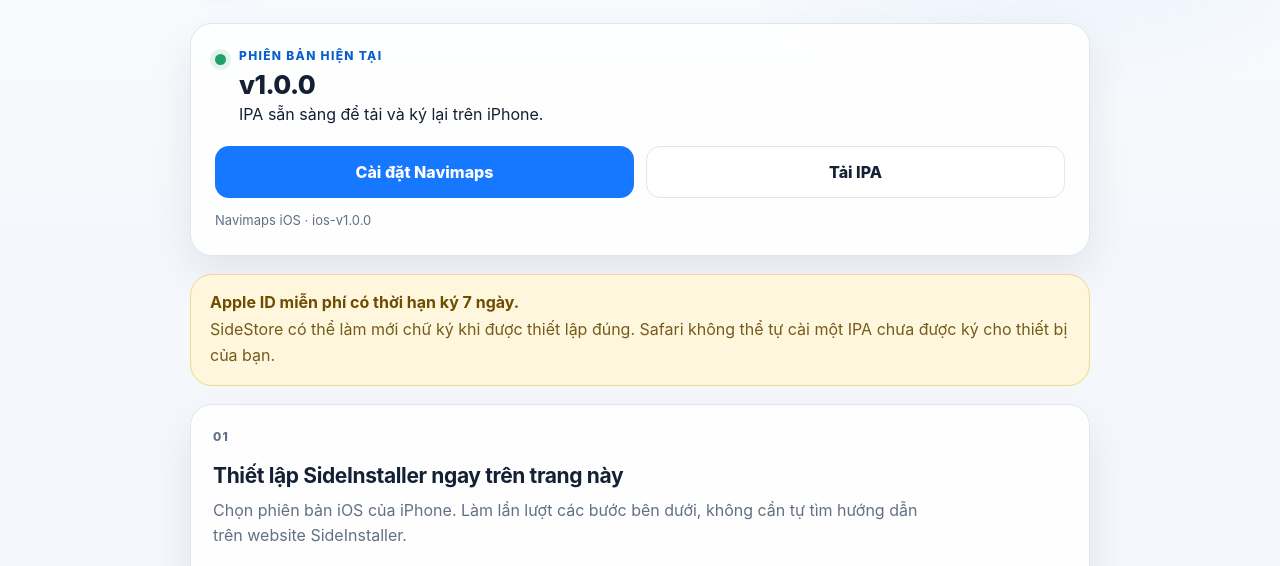
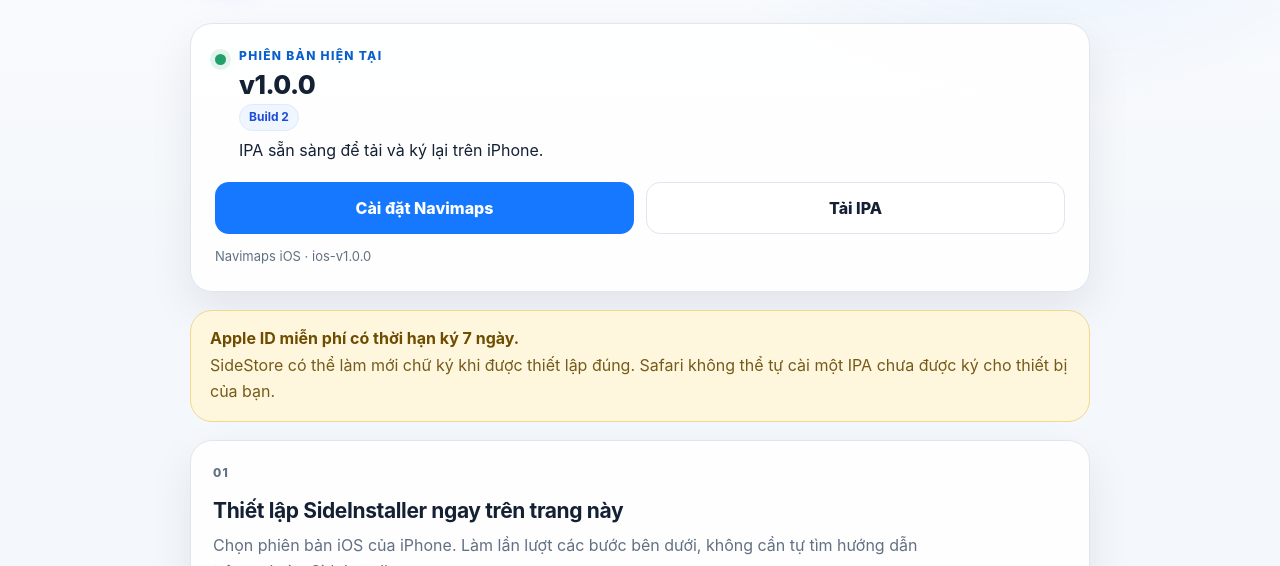
Before and after one commit to navimapsios/navimapsios.github.io, a plain HTML site: page index.html in a window 1280 px wide. Shown: the part 182-748 px from the top of the page. Drawn offline with Linux system fonts and the light colour scheme.

Commit message:
Publish Navimaps iOS website

```diff
--- a/app.js
+++ b/app.js
@@ -1,10 +1,11 @@
 const PUBLIC_RELEASES_PAGE = "https://github.com/navimapsios/navimapsios.github.io/releases";
 const SIDEINSTALLER_OPEN = "https://sideinstaller.net/open.html?url=";
 const IOS_TAG_PATTERN = /^ios-v(\d+)\.(\d+)\.(\d+)$/;
-const CACHE_KEY = "navimaps-ios-latest-release-v5";
+const CACHE_KEY = "navimaps-ios-latest-release-v6";
 const CACHE_TTL_MS = 24 * 60 * 60 * 1000;
 
 const releaseVersion = document.getElementById("releaseVersion");
+const releaseBuildNumber = document.getElementById("releaseBuildNumber");
 const releaseStatus = document.getElementById("releaseStatus");
 const releaseSource = document.getElementById("releaseSource");
 const statusDot = document.getElementById("statusDot");
@@ -28,7 +29,12 @@ function getCandidate(manifest) {
         throw new Error("Thông tin IPA không khớp với phiên bản phát hành");
     }
 
-    return { version, tag: manifest.tag, downloadUrl };
+    const buildNumber = String(manifest.build_number ?? "");
+    if (!/^[1-9][0-9]*$/.test(buildNumber)) {
+        throw new Error("Build number không hợp lệ hoặc chưa được công bố");
+    }
+
+    return { version, buildNumber, tag: manifest.tag, downloadUrl };
 }
 
 async function fetchLatestRelease() {
@@ -63,6 +69,7 @@ function saveCachedRelease(candidate) {
         localStorage.setItem(CACHE_KEY, JSON.stringify({
             savedAt: Date.now(),
             version: candidate.version,
+            build_number: candidate.buildNumber,
             download_url: candidate.downloadUrl,
             tag: candidate.tag
         }));
@@ -77,9 +84,10 @@ function setButtonLink(element, href) {
     element.setAttribute("aria-disabled", "false");
 }
 
-function showReady(version, downloadUrl, tag, cached = false) {
+function showReady(version, buildNumber, downloadUrl, tag, cached = false) {
     const sideInstallerUrl = `${SIDEINSTALLER_OPEN}${encodeURIComponent(downloadUrl)}`;
     releaseVersion.textContent = `v${version}`;
+    releaseBuildNumber.textContent = `Build ${buildNumber}`;
     releaseStatus.textContent = "IPA sẵn sàng để tải và ký lại trên iPhone.";
     releaseSource.textContent = `${cached ? "Dữ liệu lưu tạm" : "Navimaps iOS"} · ${tag}`;
     statusDot.classList.remove("error");
@@ -106,18 +114,18 @@ async function loadLatestRelease({ ignoreCache = false } = {}) {
     if (!ignoreCache) {
         const cached = readCachedRelease();
         if (cached) {
-            showReady(cached.version, cached.downloadUrl, cached.tag, true);
+            showReady(cached.version, cached.buildNumber, cached.downloadUrl, cached.tag, true);
         }
     }
 
     try {
         const candidate = await fetchLatestRelease();
         saveCachedRelease(candidate);
-        showReady(candidate.version, candidate.downloadUrl, candidate.tag);
+        showReady(candidate.version, candidate.buildNumber, candidate.downloadUrl, candidate.tag);
     } catch {
         const cached = readCachedRelease();
         if (cached) {
-            showReady(cached.version, cached.downloadUrl, cached.tag, true);
+            showReady(cached.version, cached.buildNumber, cached.downloadUrl, cached.tag, true);
             return;
         }
         showUnavailable("Không tải được thông tin phiên bản. Vui lòng thử lại hoặc mở danh sách bản phát hành trên GitHub.");
--- a/index.html
+++ b/index.html
@@ -31,6 +31,7 @@
                 <div>
                     <p class="label">Phiên bản hiện tại</p>
                     <p class="release-version" id="releaseVersion">Đang kiểm tra…</p>
+                    <p class="release-build" id="releaseBuildNumber">Build —</p>
                     <p class="release-note" id="releaseStatus">Đang tìm bản phát hành iOS hợp lệ.</p>
                 </div>
             </div>
@@ -156,6 +157,6 @@
         </footer>
     </main>
 
-    <script src="app.js?v=5" defer></script>
+    <script src="app.js?v=6" defer></script>
 </body>
 </html>
--- a/latest-release.json
+++ b/latest-release.json
@@ -4,5 +4,5 @@
   "tag": "ios-v1.0.0",
   "download_url": "https://github.com/navimapsios/navimapsios.github.io/releases/download/ios-v1.0.0/Navimaps.ipa",
   "release_url": "https://github.com/navimapsios/navimapsios.github.io/releases/tag/ios-v1.0.0",
-  "updated_at": "2026-11-24T05:42:07Z"
+  "updated_at": "2026-11-24T06:11:33Z"
 }
--- a/style.css
+++ b/style.css
@@ -158,6 +158,20 @@ h2 {
     font-size: 26px;
     font-weight: 800;
     letter-spacing: -.02em;
+}
+
+.release-build {
+    display: inline-flex;
+    align-items: center;
+    padding: 4px 9px;
+    margin: 0 0 9px;
+    border: 1px solid #dbeafe;
+    border-radius: 999px;
+    color: #1d4ed8;
+    background: #eff6ff;
+    font-size: 12px;
+    font-weight: 750;
+    line-height: 1.4;
 }
 
 .release-note,
```
